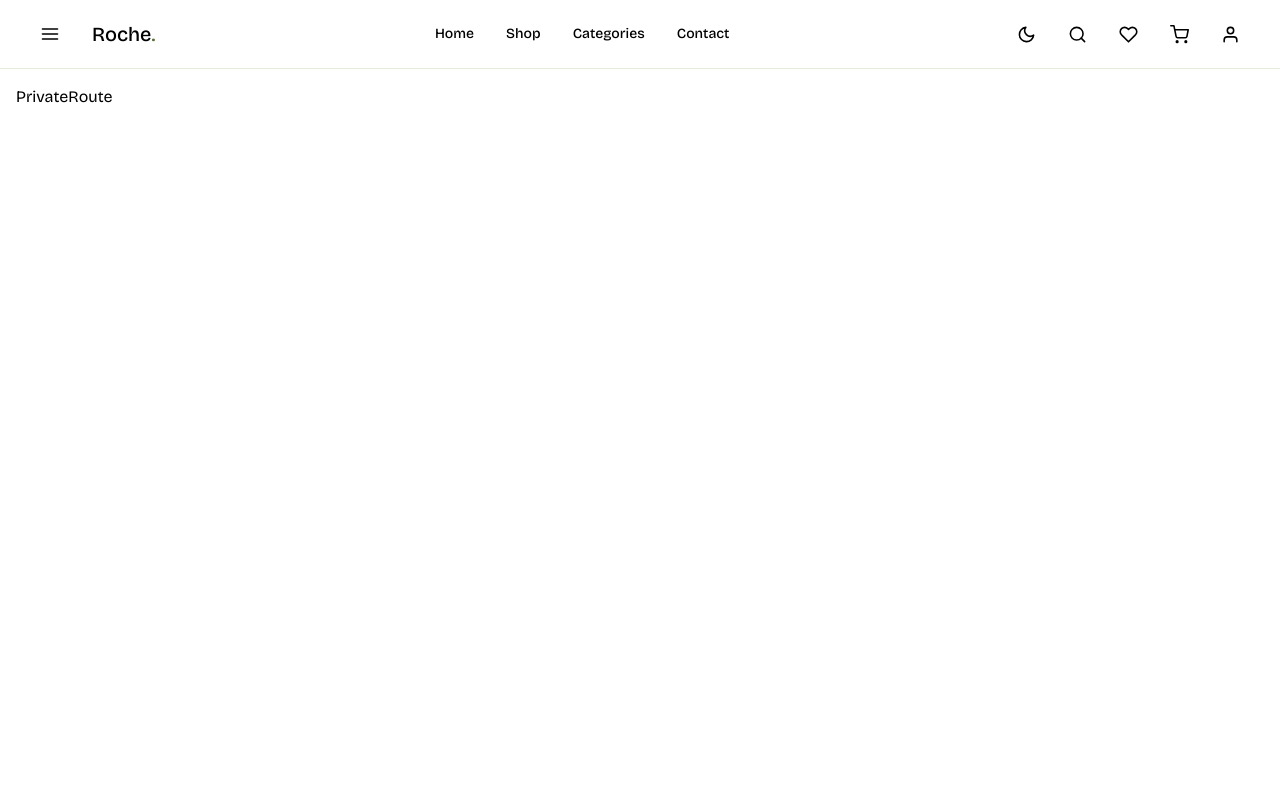
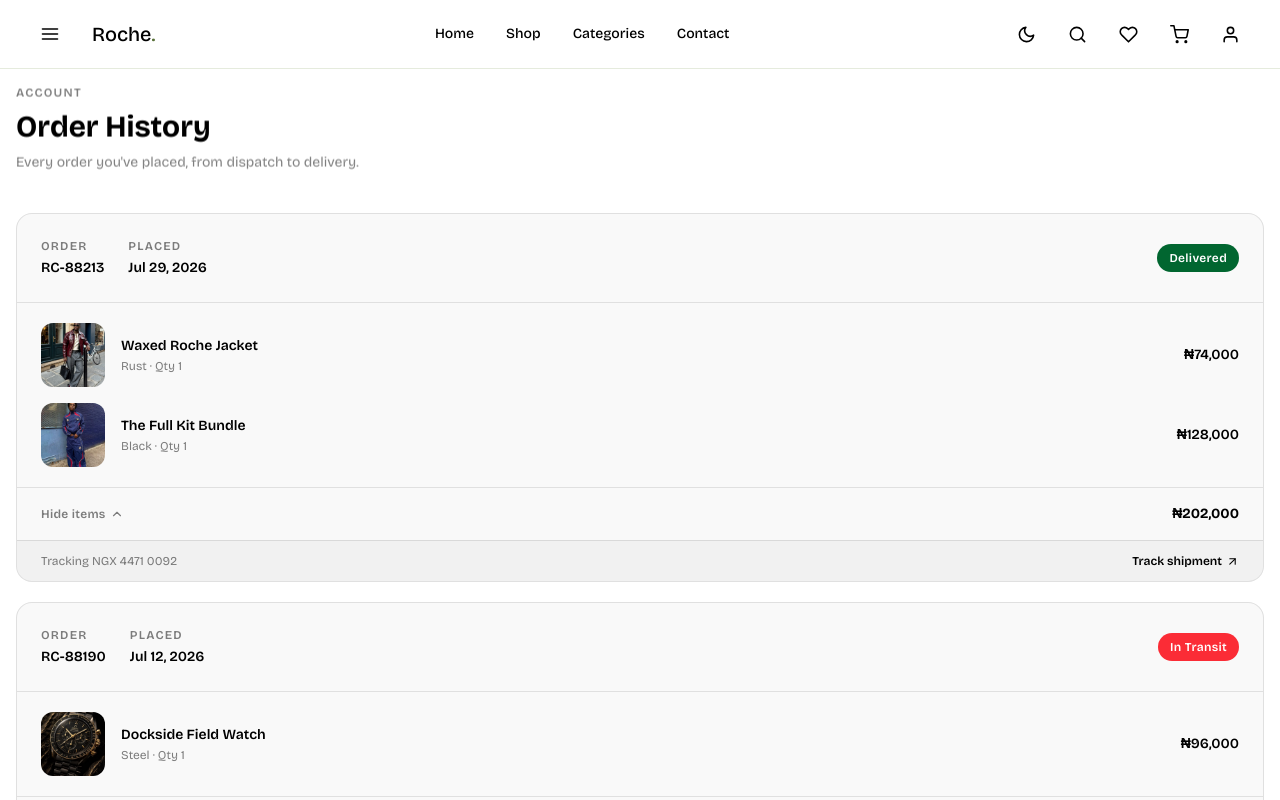
Before and after one commit to Quwambinuyo/Roche, a React (Vite) app in the folder frontend/: page /orders in a window 1280 px wide. Shown: the top 800 px of the page. Built offline with nearby package versions, Linux system fonts and the light colour scheme.

Commit message:
quick bug fix on the landingproductgrid

```diff
--- a/frontend/src/pages/Landing/LandingProductGrid.jsx
+++ b/frontend/src/pages/Landing/LandingProductGrid.jsx
@@ -39,12 +39,6 @@ const ProductCard = ({ product }) => {
           {product.soldOut ? "Sold Out" : product.price}
         </span>
       </div>
-
-      {product.colors && (
-        <p className="text-xs text-secondary/40 italic mt-0.5">
-          {product.colors} Colors
-        </p>
-      )}
     </Reveal>
   );
 };
@@ -62,7 +56,10 @@ const LandingProductGrid = () => {
           slidesPerView={2}
           spaceBetween={20}
           breakpoints={{
-            768: { slidesPerView: 4, spaceBetween: 20 },
+            768: {
+              slidesPerView: 4,
+              spaceBetween: 20,
+            },
           }}
           pagination={{
             clickable: true,
--- a/frontend/src/pages/Orders/OrderHistory.jsx
+++ b/frontend/src/pages/Orders/OrderHistory.jsx
@@ -1,7 +1,187 @@
-import React from "react";
+import React, { useState } from "react";
+import { Link } from "react-router-dom";
+import { ArrowUpRight, ChevronDown, PackageCheck } from "lucide-react";
+import Reveal from "../Landing/Reveal";
+import RevealImage from "../../components/UI/RevealImage";
+import { PRODUCTS } from "../../mock/clothing";
+
+const STATUS_STYLES = {
+  Delivered: "bg-green-800 text-white",
+  Dispatched: "bg-orange-500 text-white",
+  "In Transit": "bg-red-500 text-white",
+  Delayed: "bg-secondary/10 text-secondary border border-secondary/20",
+};
+
+const ORDERS = [
+  {
+    id: "RC-88213",
+    date: "Jul 29, 2026",
+    status: "Delivered",
+    tracking: "NGX 4471 0092",
+    items: [
+      { product: PRODUCTS[3], color: "Rust", qty: 1 },
+      { product: PRODUCTS[9], color: "Black", qty: 1 },
+    ],
+  },
+  {
+    id: "RC-88190",
+    date: "Jul 12, 2026",
+    status: "In Transit",
+    tracking: "NGX 4470 8814",
+    items: [{ product: PRODUCTS[15], color: "Steel", qty: 1 }],
+  },
+  {
+    id: "RC-88104",
+    date: "Jun 24, 2026",
+    status: "Dispatched",
+    tracking: "NGX 4469 2207",
+    items: [
+      { product: PRODUCTS[5], color: "Olive", qty: 2 },
+      { product: PRODUCTS[18], color: "Sand", qty: 1 },
+    ],
+  },
+];
+
+const parsePrice = (price) => Number(price.replace(/[₦,]/g, ""));
+
+const getOrderTotal = (items) =>
+  items.reduce(
+    (sum, { product, qty }) => sum + parsePrice(product.price) * qty,
+    0,
+  );
+
+const formatNaira = (value) => `₦${value.toLocaleString("en-NG")}`;
+
+const OrderCard = ({ order, delay }) => {
+  const [expanded, setExpanded] = useState(true);
+  const total = getOrderTotal(order.items);
+
+  return (
+    <Reveal delay={delay}>
+      <div className="rounded-2xl border border-secondary/10 bg-primary-50 overflow-hidden">
+        <div className="flex flex-wrap items-center justify-between gap-3 p-5 md:p-6">
+          <div className="flex items-center gap-6">
+            <div>
+              <p className="text-xs font-semibold tracking-widest text-secondary/50 uppercase">
+                Order
+              </p>
+              <p className="text-sm font-semibold text-secondary mt-1">
+                {order.id}
+              </p>
+            </div>
+            <div>
+              <p className="text-xs font-semibold tracking-widest text-secondary/50 uppercase">
+                Placed
+              </p>
+              <p className="text-sm font-semibold text-secondary mt-1">
+                {order.date}
+              </p>
+            </div>
+          </div>
+          <span
+            className={`px-3 py-1.5 rounded-full text-xs font-semibold tracking-wide ${STATUS_STYLES[order.status]}`}
+          >
+            {order.status}
+          </span>
+        </div>
+
+        {expanded && (
+          <div className="border-t border-secondary/10 px-5 md:px-6 py-5 space-y-4">
+            {order.items.map(({ product, color, qty }, i) => (
+              <div key={i} className="flex items-center gap-4">
+                <RevealImage
+                  src={product.image}
+                  alt={product.name}
+                  className="w-16 h-16 rounded-xl shrink-0"
+                  imgClassName="object-cover"
+                />
+                <div className="flex-1 min-w-0">
+                  <p className="text-sm font-semibold text-secondary truncate">
+                    {product.name}
+                  </p>
+                  <p className="text-xs text-secondary/50 mt-0.5">
+                    {color} · Qty {qty}
+                  </p>
+                </div>
+                <p className="text-sm font-semibold text-secondary">
+                  {product.price}
+                </p>
+              </div>
+            ))}
+          </div>
+        )}
+
+        <div className="border-t border-secondary/10 flex items-center justify-between px-5 md:px-6 py-4">
+          <button
+            onClick={() => setExpanded((v) => !v)}
+            className="flex items-center gap-1 text-xs font-semibold tracking-wide text-secondary/50 hover:text-secondary transition-colors"
+          >
+            {expanded ? "Hide items" : "Show items"}
+            <ChevronDown
+              size={14}
+              className={`transition-transform ${expanded ? "rotate-180" : ""}`}
+            />
+          </button>
+          <p className="text-sm font-bold text-secondary">
+            {formatNaira(total)}
+          </p>
+        </div>
+
+        <div className="border-t border-secondary/10 bg-secondary/[0.03] px-5 md:px-6 py-3 flex items-center justify-between">
+          <p className="text-xs text-secondary/50">Tracking {order.tracking}</p>
+          <Link
+            to={`/track/${order.tracking.replace(/\s/g, "")}`}
+            className="group flex items-center gap-1 text-xs font-semibold text-secondary hover:text-tertiary-600 transition-colors"
+          >
+            Track shipment
+            <ArrowUpRight
+              size={13}
+              className="transition-transform group-hover:translate-x-0.5 group-hover:-translate-y-0.5"
+            />
+          </Link>
+        </div>
+      </div>
+    </Reveal>
+  );
+};
+
+const EmptyState = () => (
+  <Reveal>
+    <div className="rounded-2xl border border-dashed border-secondary/20 py-16 text-center">
+      <PackageCheck size={28} className="mx-auto text-secondary/30" />
+      <p className="text-sm text-secondary/50 mt-3">
+        No orders yet. Everything you buy will show up here.
+      </p>
+    </div>
+  </Reveal>
+);
 
 const OrderHistory = () => {
-  return <div>OrderHistory</div>;
+  return (
+    <div className="">
+      <Reveal className="mb-10">
+        <p className="text-xs font-semibold tracking-widest text-secondary/50 uppercase">
+          Account
+        </p>
+        <h1 className="font-bold text-2xl md:text-3xl text-secondary mt-2">
+          Order History
+        </h1>
+        <p className="text-sm text-secondary/50 mt-2 max-w-md">
+          Every order you've placed, from dispatch to delivery.
+        </p>
+      </Reveal>
+
+      {ORDERS.length === 0 ? (
+        <EmptyState />
+      ) : (
+        <div className="space-y-5">
+          {ORDERS.map((order, i) => (
+            <OrderCard key={order.id} order={order} delay={i * 50} />
+          ))}
+        </div>
+      )}
+    </div>
+  );
 };
 
 export default OrderHistory;
--- a/frontend/src/routes/AppRoutes.jsx
+++ b/frontend/src/routes/AppRoutes.jsx
@@ -59,9 +59,10 @@ const AppRoutes = () => {
         <Route
           path="orders"
           element={
-            <PrivateRoute>
-              <OrderHistory />
-            </PrivateRoute>
+            // <PrivateRoute>
+            //   <OrderHistory />
+            // </PrivateRoute>
+            <OrderHistory />
           }
         />
         <Route
```
